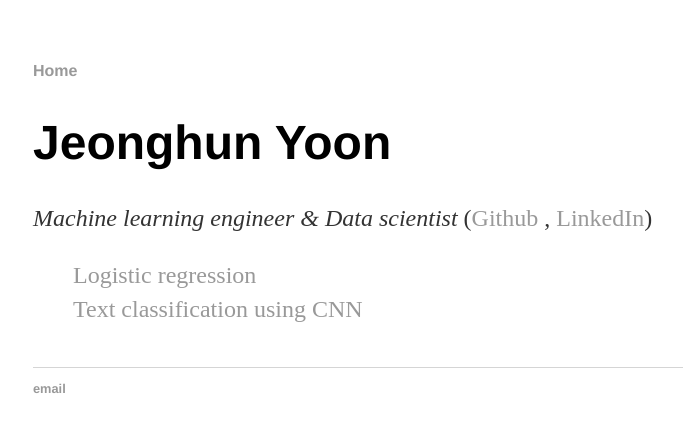
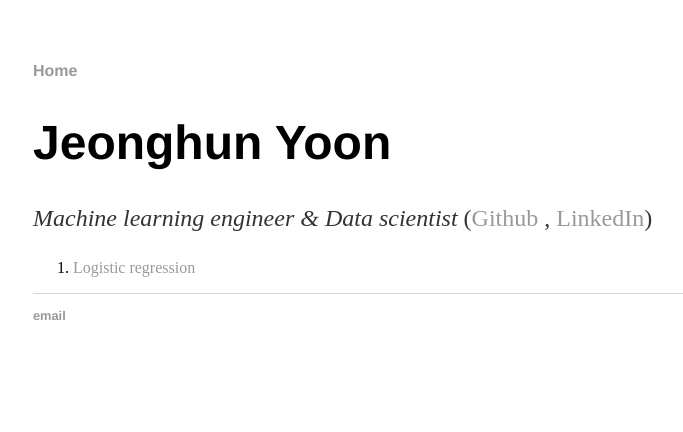
Before and after one commit to jeonghunyoon/jeonghunyoon.github.io, a Jekyll site: the page built from index.html, in a window 1280 px wide. Shown: the top 432 px of the page, without its empty margins (159-842 px from the left). Built offline with Jekyll 4.4.1, drawn with Linux system fonts in a browser that asks for light colours.

Commit message:
renovation

```diff
--- a/index.html
+++ b/index.html
@@ -11,10 +11,17 @@ title: Jeonghun Yoon
             href="https://www.linkedin.com/in/jeonghun-yoon-06173356/">LinkedIn</a>)
     </p>
 
+    <!--
     <ul class="posts">
         {% for post in site.posts %}
         <li><a href="{{ post.url }}" title="{{ post.title }}">{{ post.title }}</a></li>
         {% endfor %}
     </ul>
+    -->
+    <ol type="1">
+        <li>
+            <a href="http://nbviewer.jupyter.org/github/jeonghunyoon/jupyter-notebooks/blob/master/001_logistic_regression.ipynb"
+            >Logistic regression</a></li>
+    </ol>
 
 </div>
```
